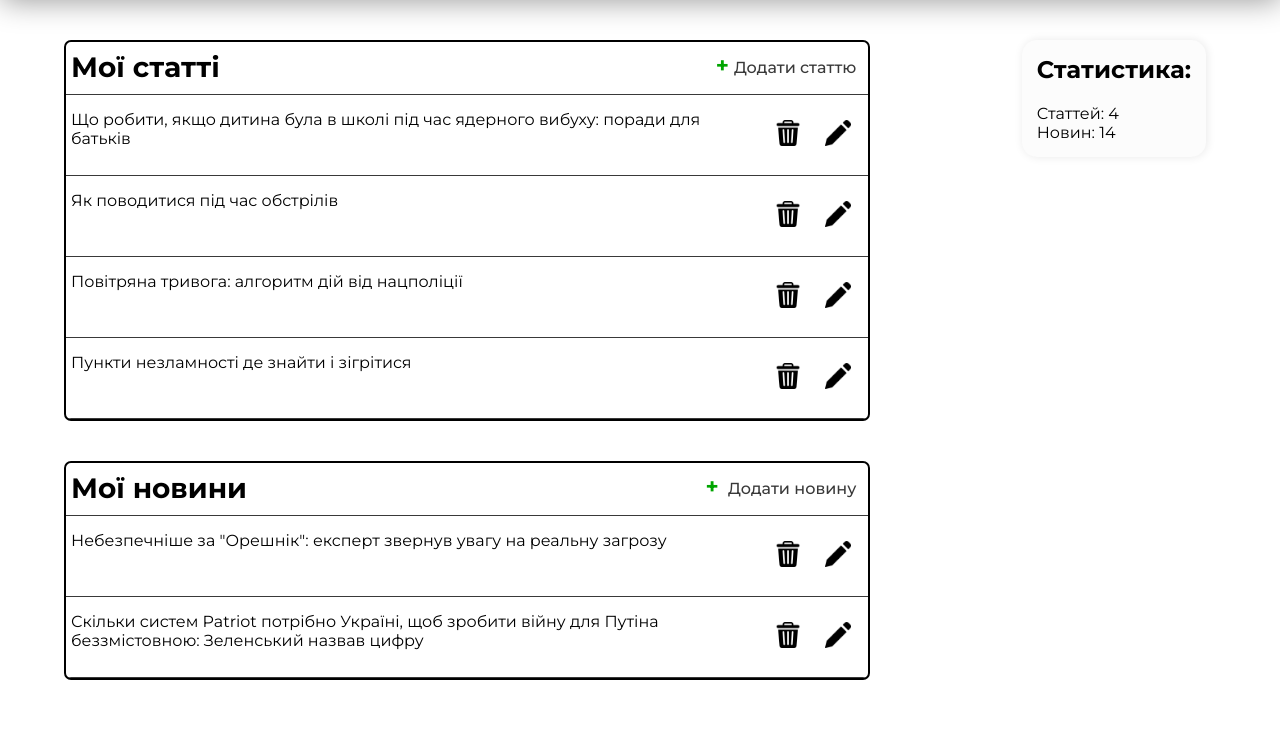
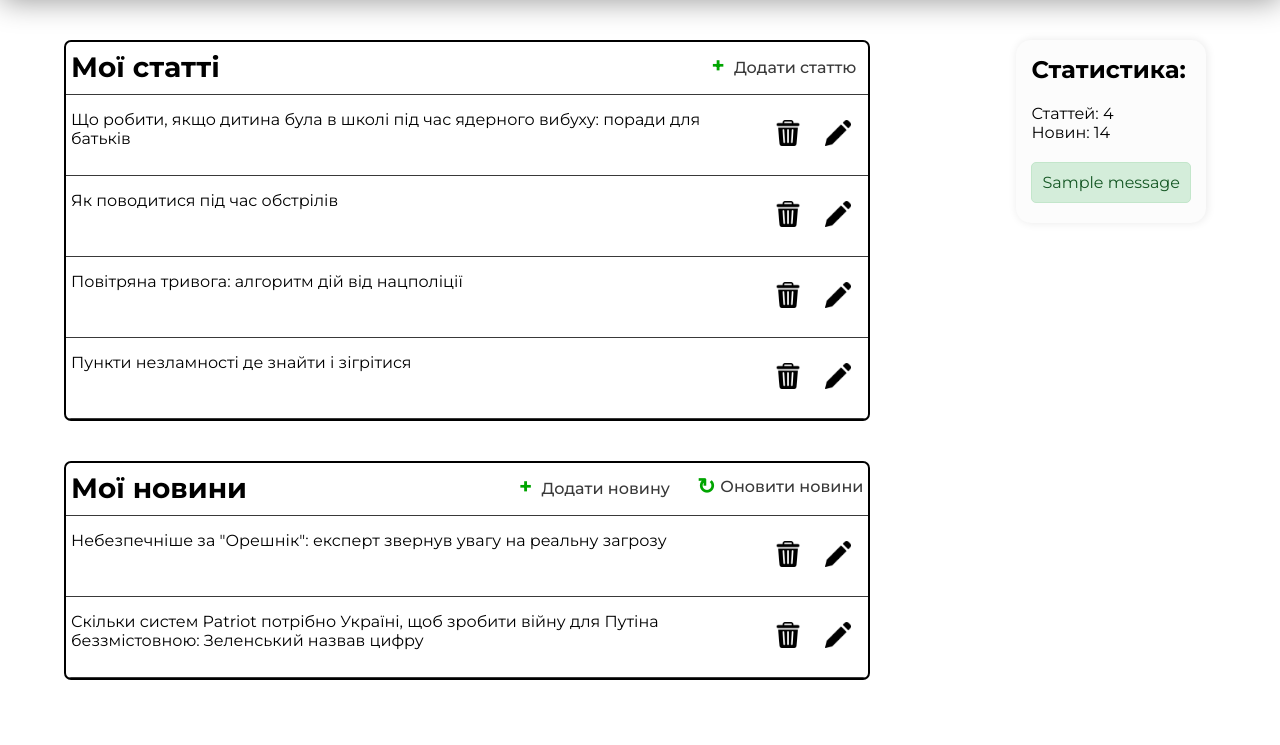
Before and after one commit to AnDr-WaY/MANshkola, a Django app: page /mypublications in a window 1280 px wide. Shown: the part 80-825 px from the top of the page. Run offline with Django 4.2, Linux system fonts and the light colour scheme; a user stored in the database is signed in; data comes from the database, SQL or seed files in the repository; both versions use the stored data as it was after the commit; one stand-in notice (Sample message) is shown.

Commit message:
try update

```diff
--- a/MAN/MAN/urls.py
+++ b/MAN/MAN/urls.py
@@ -16,9 +16,11 @@ Including another URLconf
 """
 from django.contrib import admin
 from django.urls import path, include
+from django.conf import settings
+from django.conf.urls.static import static
 
 urlpatterns = [
     path('', include('main.urls')),
     path('admin/', admin.site.urls),
     path('ai/', include('ai.urls'))
-]
+] + static(settings.STATIC_URL, document_root=settings.STATIC_ROOT) + static(settings.MEDIA_URL, document_root=settings.MEDIA_ROOT)
--- a/MAN/main/static/main/css/publications.css
+++ b/MAN/main/static/main/css/publications.css
@@ -135,3 +135,53 @@
         font-size: 22px;
     }
 }
+
+.action_buttons {
+    display: flex;
+    gap: 10px;
+}
+
+.fetch_news {
+    text-decoration: none;
+    color: #393939;
+    font-weight: 500;
+    padding: 5px;
+    border-radius: 5px;
+    transition: all .2s linear;
+    display: flex;
+    align-items: center;
+}
+
+.fetch_news:hover {
+    background-color: rgb(0, 0, 0);
+    color: #fff;
+}
+
+.refresh {
+    color: rgb(0, 165, 0);
+    font-weight: 700;
+    font-size: 22px;
+    margin-right: 5px;
+}
+
+.messages {
+    margin-top: 20px;
+}
+
+.message {
+    padding: 10px;
+    margin: 5px 0;
+    border-radius: 5px;
+}
+
+.message.success {
+    background-color: #d4edda;
+    color: #155724;
+    border: 1px solid #c3e6cb;
+}
+
+.message.error {
+    background-color: #f8d7da;
+    color: #721c24;
+    border: 1px solid #f5c6cb;
+}
--- a/MAN/main/templates/main/publications.html
+++ b/MAN/main/templates/main/publications.html
@@ -4,7 +4,7 @@
 <link rel="stylesheet" href="{% static 'main/css/publications.css' %}">
 {% endblock %}
 
-{% block title %}Публікації{% endblock %}
+{% block title %}Мої публікації{% endblock %}
 {% block content %}
 
 
@@ -16,7 +16,7 @@
                 <div class="item_part_head">
                     <div class="my_item-title">Мої статті</div>
                     <a class="add_item" href="{% url 'create_article' %}">
-                        <span class="plus">+</span>Додати статтю
+                        <span class="plus">+</span> <span> Додати статтю</span>
                     </a>
                 </div>
                 <div class="parts">
@@ -37,9 +37,14 @@
             <div class="my_item">
                 <div class="item_part_head">
                     <div class="my_item-title">Мої новини</div>
-                    <a class="add_item" href="{% url 'create_news' %}">
-                        <span class="plus">+</span> <span> Додати новину</span>
-                    </a>
+                    <div class="action_buttons">
+                        <a class="add_item" href="{% url 'create_news' %}">
+                            <span class="plus">+</span> <span>Додати новину</span>
+                        </a>
+                        <a class="fetch_news" href="{% url 'fetch_news' %}">
+                            <span class="refresh">↻</span> <span>Оновити новини</span>
+                        </a>
+                    </div>
                 </div>
                 <div class="parts">
                     {% for new in news %}
@@ -64,6 +69,15 @@
                 <h2 class="publstats_title"> Статистика:</h2>
                 <div class="publstats_desc">Статтей: {{ articles|length }}</div>
                 <div class="publstats_desc">Новин: {{ news|length }}</div>
+                {% if messages %}
+                    <div class="messages">
+                        {% for message in messages %}
+                            <div class="message {{ message.tags }}">
+                                {{ message }}
+                            </div>
+                        {% endfor %}
+                    </div>
+                {% endif %}
             </div>
         </div>
     </div>
--- a/MAN/main/urls.py
+++ b/MAN/main/urls.py
@@ -26,4 +26,5 @@ urlpatterns = [
 
     path('login', views.user_login, name='login'),
     path('logout', views.user_logout, name='logout'),
+    path('fetch-news', views.fetch_news, name='fetch_news'),
 ]
--- a/MAN/main/views.py
+++ b/MAN/main/views.py
@@ -5,10 +5,12 @@ from django.views.generic import DetailView, UpdateView, DeleteView, ListView
 from django.contrib.auth import authenticate, login, logout
 from django.contrib.auth.decorators import login_required
 from django.contrib.auth.mixins import LoginRequiredMixin
+from django.contrib import messages
 from django.conf import settings
 
 from .models import Articles, News
 from .forms import LoginForm, CreateArticleForm, CreateNewsForm
+from .services.gnews_service import GNewsService
 
 
 
@@ -168,3 +170,19 @@ def user_login(request):
 def user_logout(request):
     logout(request)
     return redirect('login')
+
+@login_required
+def fetch_news(request):
+    if not request.user.is_staff:
+        messages.error(request, "У вас немає прав для цієї дії")
+        return redirect('publications')
+
+    service = GNewsService()
+    result = service.fetch_news(query="Ukraine", max_articles=10)
+
+    if 'error' in result:
+        messages.error(request, f"Помилка при оновленні новин: {result['error']}")
+    else:
+        messages.success(request, result['success'])
+
+    return redirect('publications')
--- a/requirements.txt
+++ b/requirements.txt
@@ -1,3 +1,4 @@
 django
 pytz
 ultralytics
+requests
```
Also changed, not shown: MAN/MAN/settings.py (+4 -3 lines), MAN/main/apps.py (+0 -10 lines), MAN/main/scheduler.py (deleted, +0 -49 lines), MAN/db.sqlite3, MAN/main/models.py (line endings or trailing spaces).
